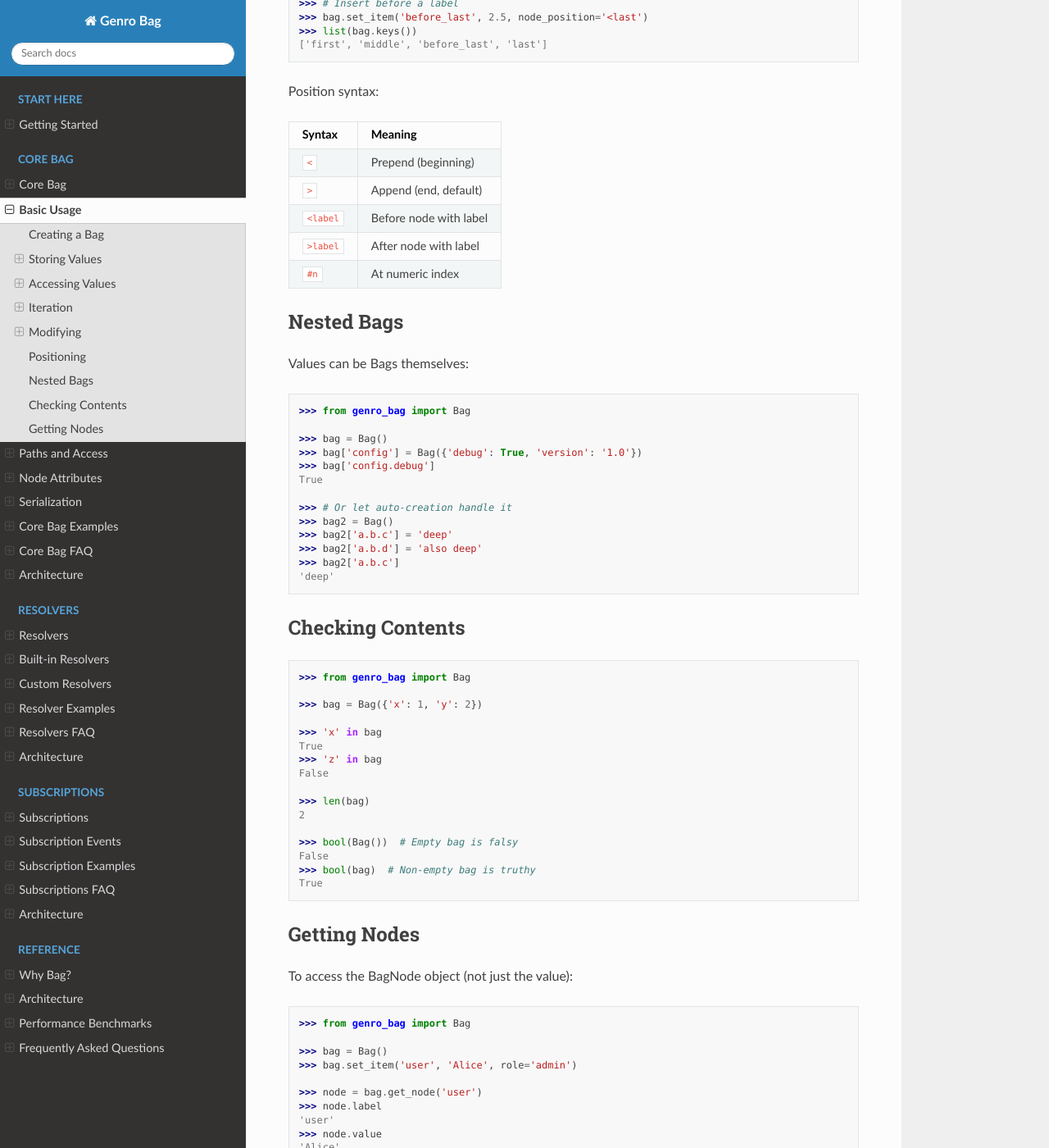
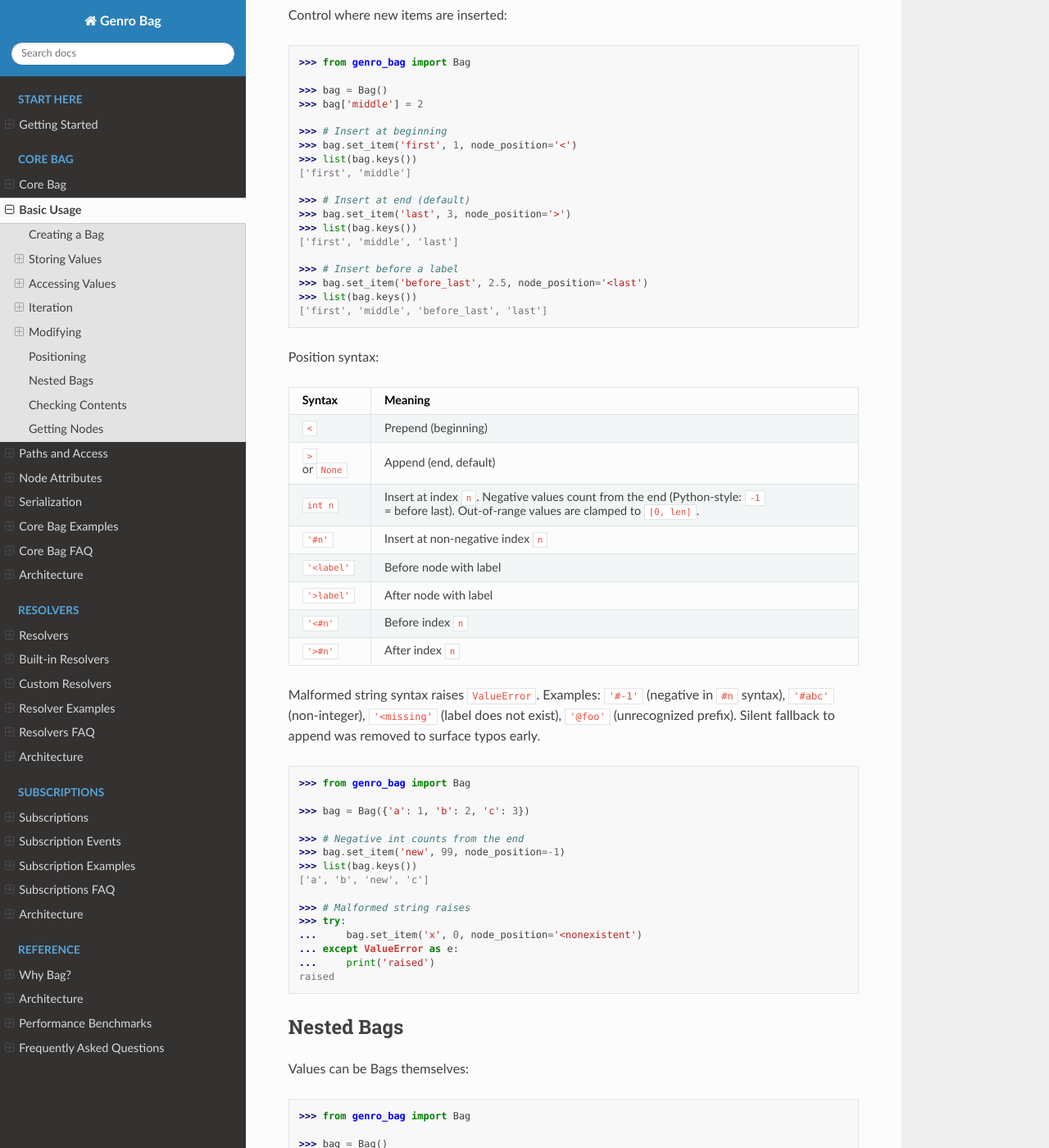
Before and after one commit to genropy/genro-bag, a Sphinx documentation site: the page built from docs/bag/basic-usage.md, in a window 1280 px wide and 1400 px high, scrolled down 3167 px. Shown: the whole window at 82% size. Built offline with Sphinx 7.4.7 and the Read the Docs theme 3.1.0, drawn with Linux system fonts in a browser that asks for light colours; some of the changed text lies outside the part shown.

Commit message:
docs(bag): align basic-usage with new node_position + clear(trigger)
- Position syntax table: add int (Python-style negative, clamp to
  [0, len]), '<#n' / '>#n' rows, and note that malformed strings
  ('#-1', '#abc', '<missing', '@foo') now raise ValueError instead
  of silently appending.
- Add a doctest block showing negative int indexing and the raise.
- Clearing section: document the trigger parameter with a short
  example of the fast path on a nested Bag.

````diff
--- a/docs/bag/basic-usage.md
+++ b/docs/bag/basic-usage.md
@@ -139,6 +139,25 @@ c: 3
 0
 ```
 
+`clear()` accepts a `trigger` flag (default `True`). When the Bag is nested
+and backref is active, `trigger=True` emits a single `upd_value` event on the
+parent node with an orphan Bag holding the removed content as `oldvalue`.
+Use `trigger=False` for bulk operations where no subscriber cares about the
+removed content: this skips the orphans allocation and the re-parenting of
+old nodes.
+
+```{doctest}
+>>> from genro_bag import Bag
+
+>>> root = Bag()
+>>> root['data.a'] = 1
+>>> root['data.b'] = 2
+>>> inner = root.get_item('data')
+>>> inner.clear(trigger=False)   # fast path, no event
+>>> len(inner)
+0
+```
+
 ## Positioning
 
 Control where new items are inserted:
@@ -170,10 +189,36 @@ Position syntax:
 | Syntax | Meaning |
 |--------|---------|
 | `<` | Prepend (beginning) |
-| `>` | Append (end, default) |
-| `<label` | Before node with label |
-| `>label` | After node with label |
-| `#n` | At numeric index |
+| `>` or `None` | Append (end, default) |
+| `int n` | Insert at index `n`. Negative values count from the end (Python-style: `-1` = before last). Out-of-range values are clamped to `[0, len]`. |
+| `'#n'` | Insert at non-negative index `n` |
+| `'<label'` | Before node with label |
+| `'>label'` | After node with label |
+| `'<#n'` | Before index `n` |
+| `'>#n'` | After index `n` |
+
+Malformed string syntax raises `ValueError`. Examples: `'#-1'` (negative in
+`#n` syntax), `'#abc'` (non-integer), `'<missing'` (label does not exist),
+`'@foo'` (unrecognized prefix). Silent fallback to append was removed to
+surface typos early.
+
+```{doctest}
+>>> from genro_bag import Bag
+
+>>> bag = Bag({'a': 1, 'b': 2, 'c': 3})
+
+>>> # Negative int counts from the end
+>>> bag.set_item('new', 99, node_position=-1)
+>>> list(bag.keys())
+['a', 'b', 'new', 'c']
+
+>>> # Malformed string raises
+>>> try:
+...     bag.set_item('x', 0, node_position='<nonexistent')
+... except ValueError as e:
+...     print('raised')
+raised
+```
 
 ## Nested Bags
 
````
